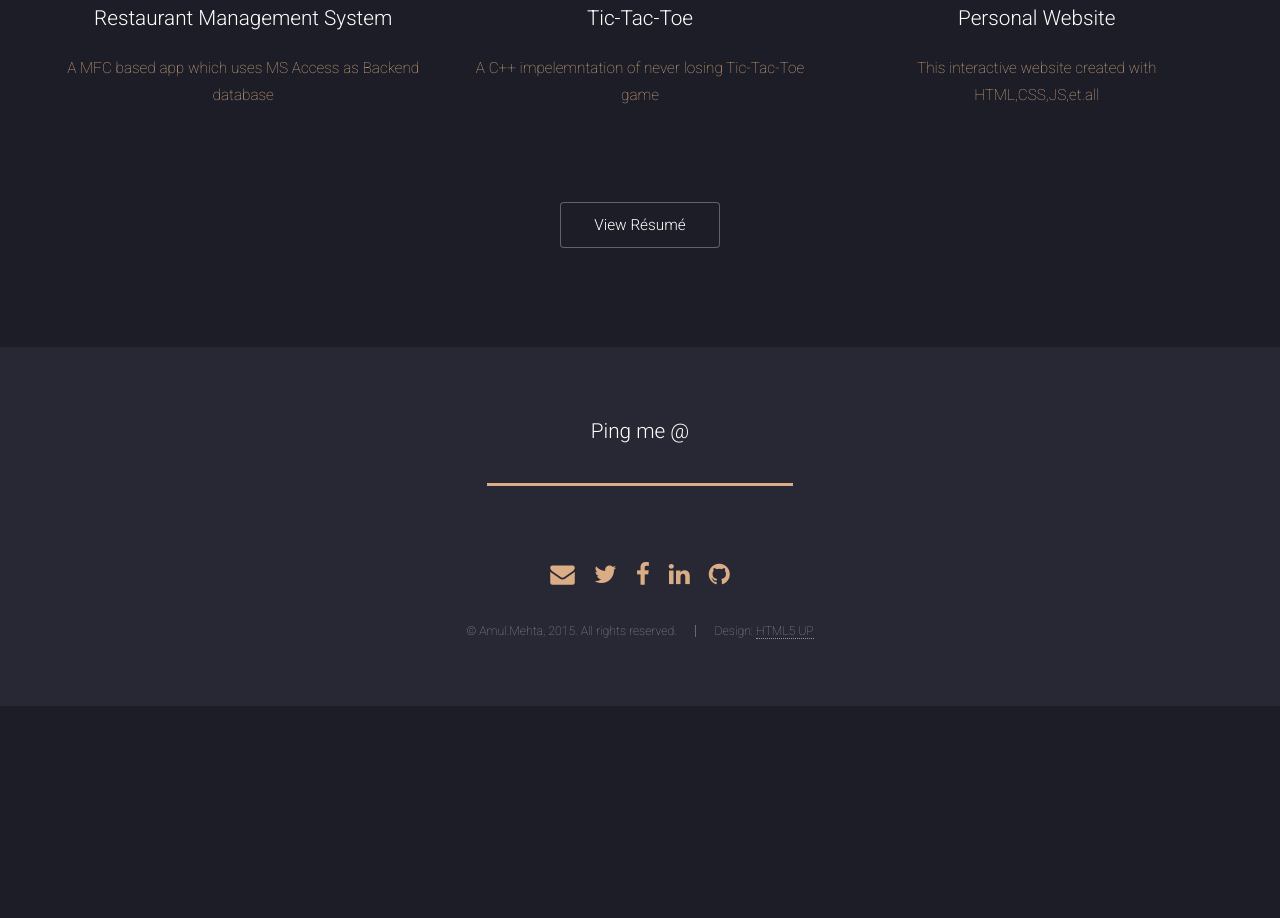
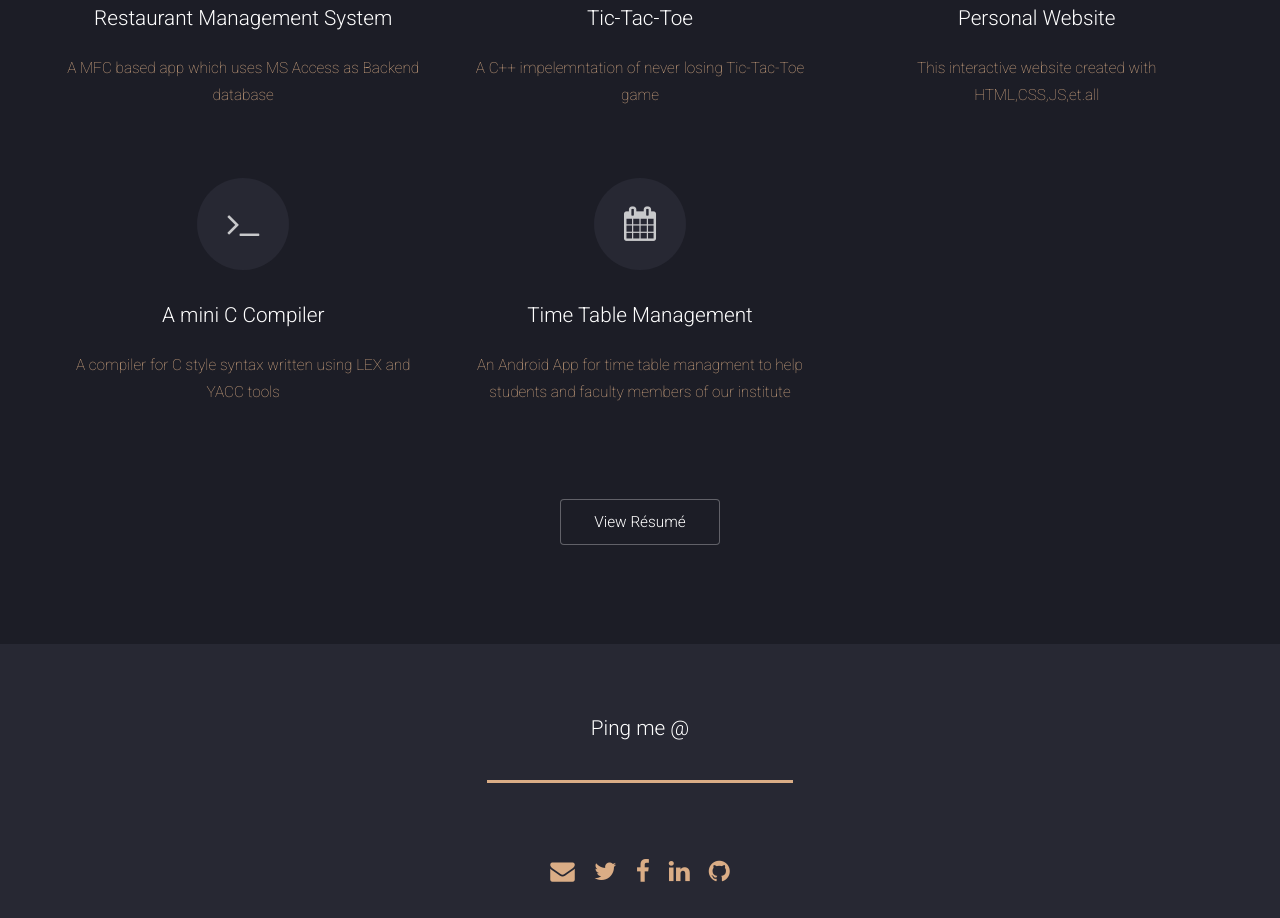
Before and after one commit to amul-mehta/amul-mehta.github.io, a plain HTML site: page index.html in a window 1280 px wide. Shown: the part 2323-3241 px from the top of the page. Before the commit the page ends 3029 px from the top, so only its background shows below. Drawn offline with Linux system fonts and the light colour scheme.

Commit message:
Added new projects

```diff
--- a/index.html
+++ b/index.html
@@ -105,6 +105,16 @@
 									<a href="https://github.com/amul-mehta/amul-mehta.github.io	"><h3>Personal Website</h3>
 									<p>This interactive website created with HTML,CSS,JS,et.all</p></a>
 								</section>
+								<section class="4u 6u(medium) 12u$(xsmall)">
+									<span class="rotate icon major fa-terminal"></span>
+									<a href="#"><h3>A mini C Compiler</h3>
+									<p>A compiler for C style syntax written using LEX and YACC tools</p></a>
+								</section>
+								<section class="4u 6u$(medium) 12u$(xsmall)">
+									<span class="rotate icon major fa-calendar"></span>
+									<a href="#"><h3>Time Table Management</h3>
+									<p>An Android App for time table managment to help students and faculty members of our institute</p></a>
+								</section>
 							</div>
 						</div>
 						<footer class="major">
```
